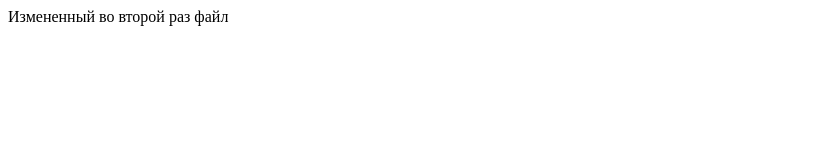
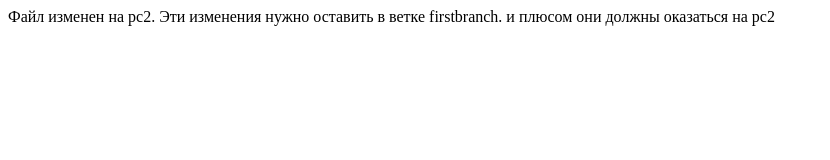
Before and after one commit to asivitskiy/test-1-prod, a plain HTML site: page index.html in a window 1280 px wide. Shown: the whole page, without its empty margins (0-830 px from the left). Drawn offline with Linux system fonts and the light colour scheme.

Commit message:
changes from pc2 in firstbranch

```diff
--- a/index.html
+++ b/index.html
@@ -5,6 +5,6 @@
     <title>FILE FROM pc1 WITH 2nd CHANGE</title>
 </head>
 <body>
-    Измененный во второй раз файл
+    Файл изменен на pc2. Эти изменения нужно оставить в ветке firstbranch. и плюсом они должны оказаться на pc2
 </body>
 </html>
```
